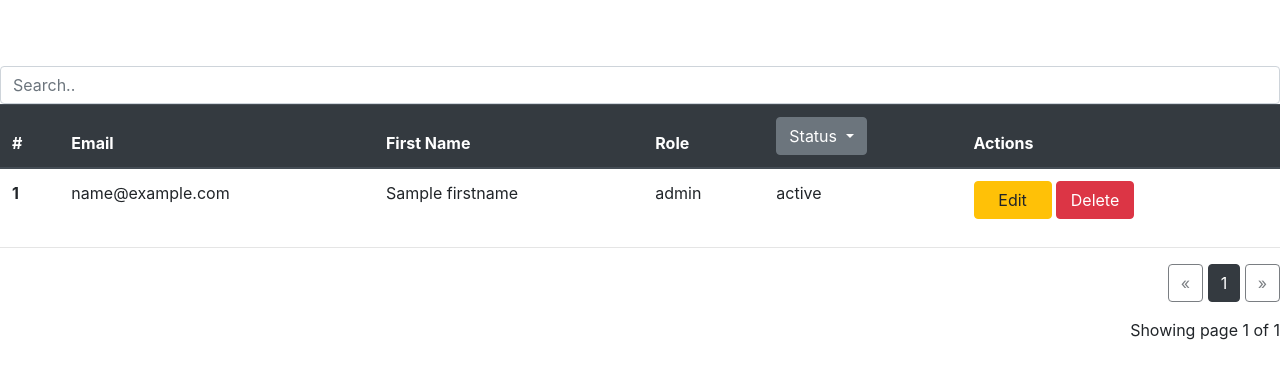
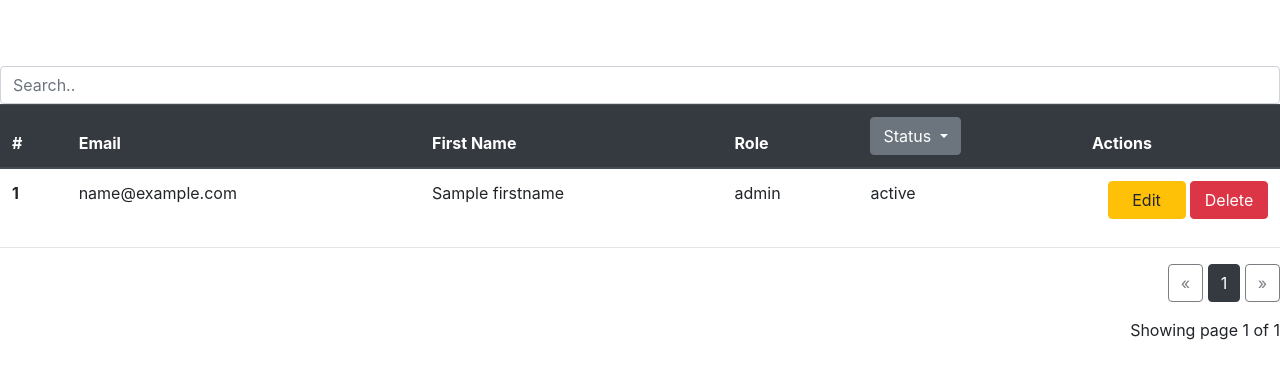
Before and after one commit to mehalyna/Ch-117-Python-Project-ITA, a Flask app: template admin/templates/users_list.html in a window 1280 px wide. Shown: the part 56-435 px from the top of the page. Run offline with Flask 2, Linux system fonts and the light colour scheme; the template is opened without the code that fills it: most values are stand-ins (such as "Sample title", 1, 10 or a date in 2020); some libraries are stand-ins or nearby versions.

Commit message:
refactor UI buttons

```diff
--- a/admin/templates/users_list.html
+++ b/admin/templates/users_list.html
@@ -25,7 +25,7 @@
                     </div>
                 </div>
             </th>
-            <th scope="col">Actions</th>
+            <th scope="col" style="width: 200px">Actions</th>
         </tr>
         </thead>
         {% for user in users.items %}
@@ -36,7 +36,7 @@
                 <td {% if user.status == 'inactive' %} style="opacity: 0.3" {% endif %}>{{ user.firstname }}</td>
                 <td {% if user.status == 'inactive' %} style="opacity: 0.3" {% endif %}>{{ user.role }}</td>
                 <td {% if user.status == 'inactive' %} style="opacity: 0.3" {% endif %}>{{ user.status }}</td>
-                <td class="custom">
+                <td class="custom text-right">
                     {% if user.status != 'inactive' %}
                         <a href="{{ url_for('update_user', _id=user.id) }}"
                            class="btn btn-warning btn-secondary"
```
